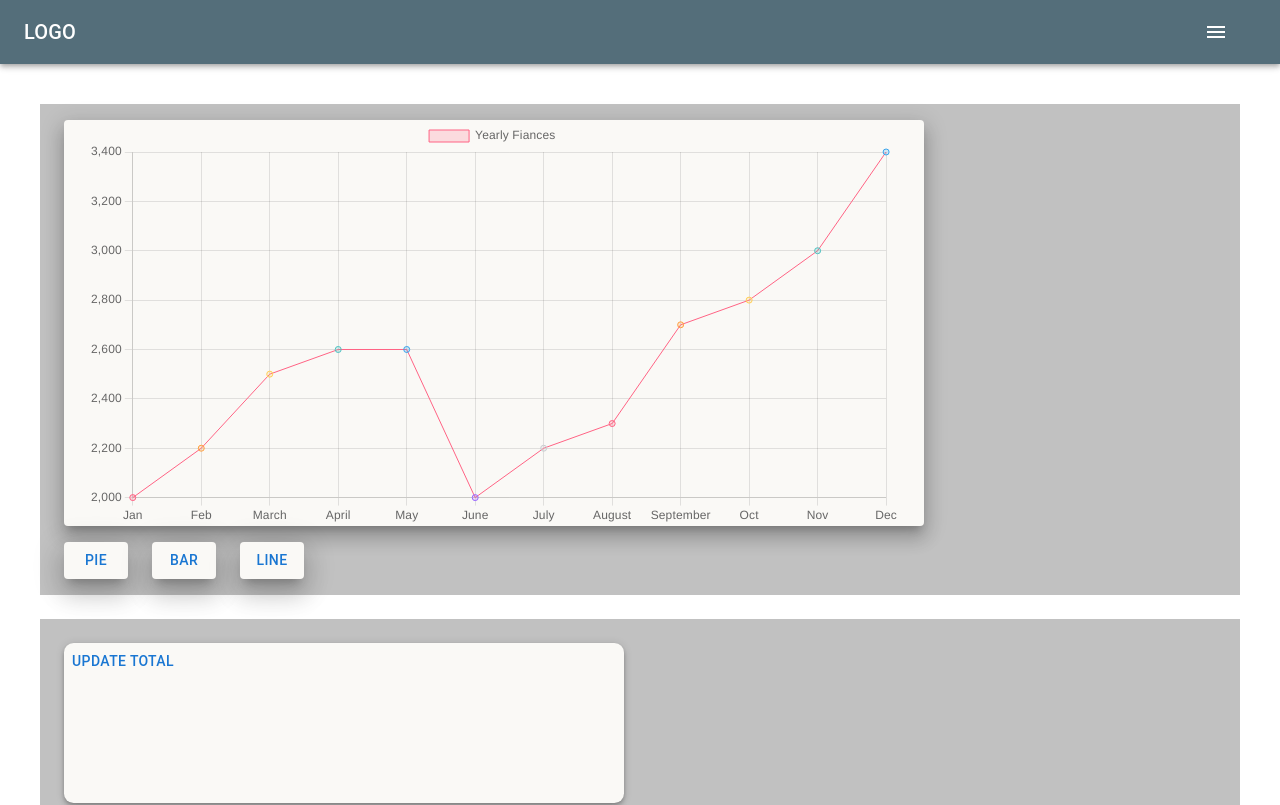
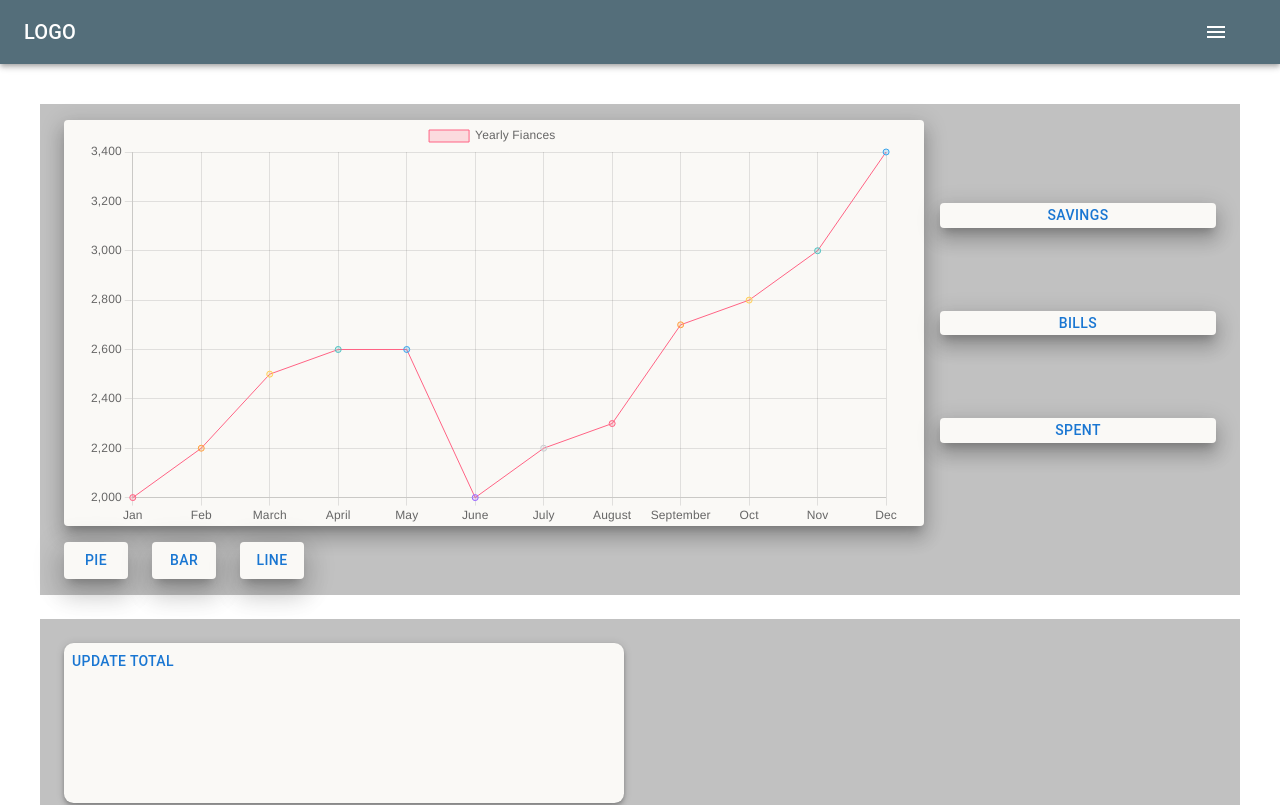
Before and after one commit to edyta0106/Golden-Goose-Finance, a React (Create React App) app in the folder client/: page /dashboard in a window 1280 px wide. Shown: the top 805 px of the page. Built offline with nearby package versions, Linux system fonts and the light colour scheme.

Commit message:
Merging with main

```diff
--- a/client/src/components/Dashboard/Dashboard.js
+++ b/client/src/components/Dashboard/Dashboard.js
@@ -135,8 +135,11 @@ export default function Dashboard() {
                 justifyContent: "space-evenly",
               }}
             >
-              {/* <Item elevation={12}>
-                <StyledButton>Savings</StyledButton>
+              <Item elevation={12}>
+                <StyledButton>
+                  {/* <MdOutlineSavings /> */}
+                  Savings
+                </StyledButton>
               </Item>
 
               <Item elevation={12}>
@@ -145,7 +148,7 @@ export default function Dashboard() {
 
               <Item elevation={12}>
                 <StyledButton>Spent</StyledButton>
-              </Item> */}
+              </Item>
             </Grid>
             <Grid item xs={12} sx={{ display: "flex", flexDirection: "row", gap: 3 }}>
               <Item elevation={16}>
```
